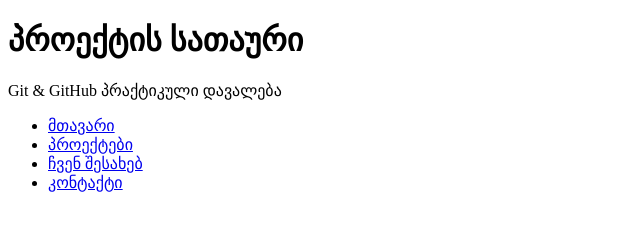
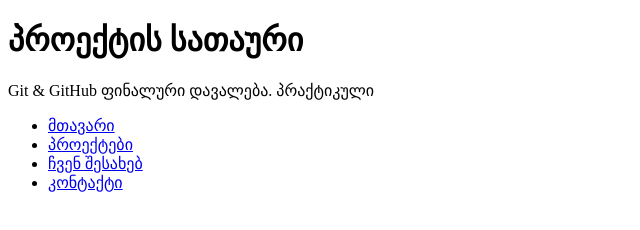
Before and after one commit to Giorgi014/exam-project, a plain HTML site: page index.html in a window 1280 px wide. Shown: the whole page, without its empty margins (0-640 px from the left). Drawn offline with Linux system fonts and the light colour scheme.

Commit message:
info update

```diff
--- a/index.html
+++ b/index.html
@@ -10,7 +10,7 @@
 <body>
     <header>
         <h1>პროექტის სათაური</h1>
-        <p>Git & GitHub პრაქტიკული დავალება</p>
+        <p>Git & GitHub ფინალური დავალება. პრაქტიკული</p>
         <nav>
             <ul>
                 <li><a href="#">მთავარი</a></li>
```
